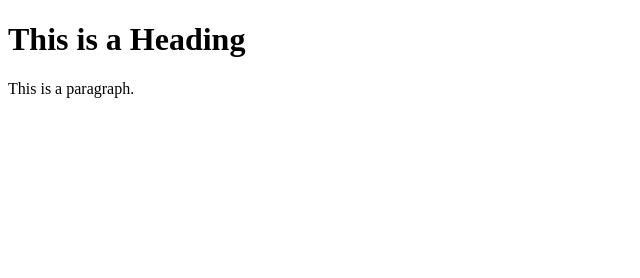
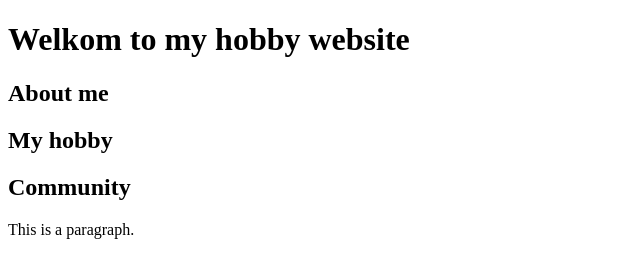
Before and after one commit to MrPackag/my-second-webpage, a plain HTML site: page index.html in a window 1280 px wide. Shown: the whole page, without its empty margins (0-640 px from the left). Drawn offline with Linux system fonts and the light colour scheme.

Commit message:
Update index.html

```diff
--- a/index.html
+++ b/index.html
@@ -2,7 +2,10 @@
 <html>
 <body>
 
-<h1>This is a Heading</h1>
+<h1>Welkom to my hobby website</h1>
+  <h2>About me</h2>
+  <h2>My hobby</h2>
+  <h2>Community</h2>
 <p>This is a paragraph.</p>
 
 </body>
```
